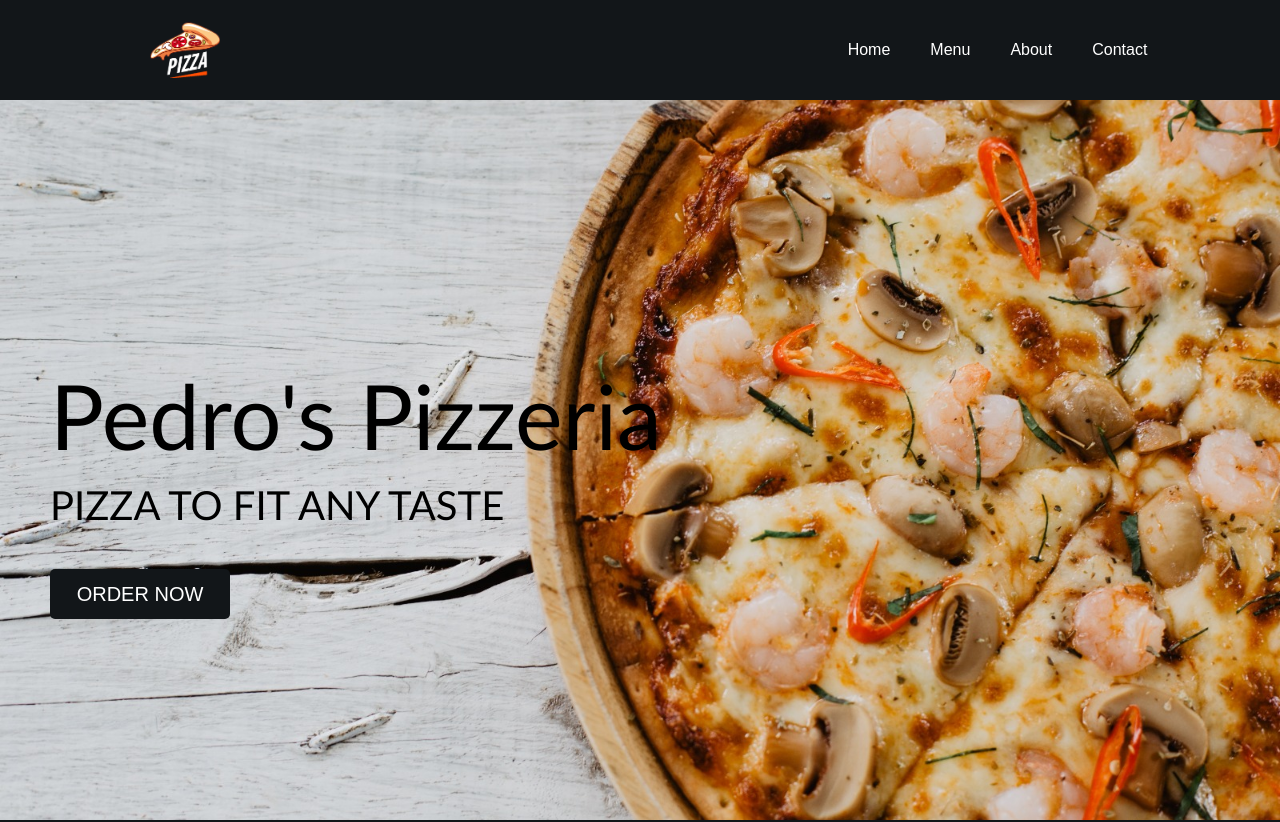
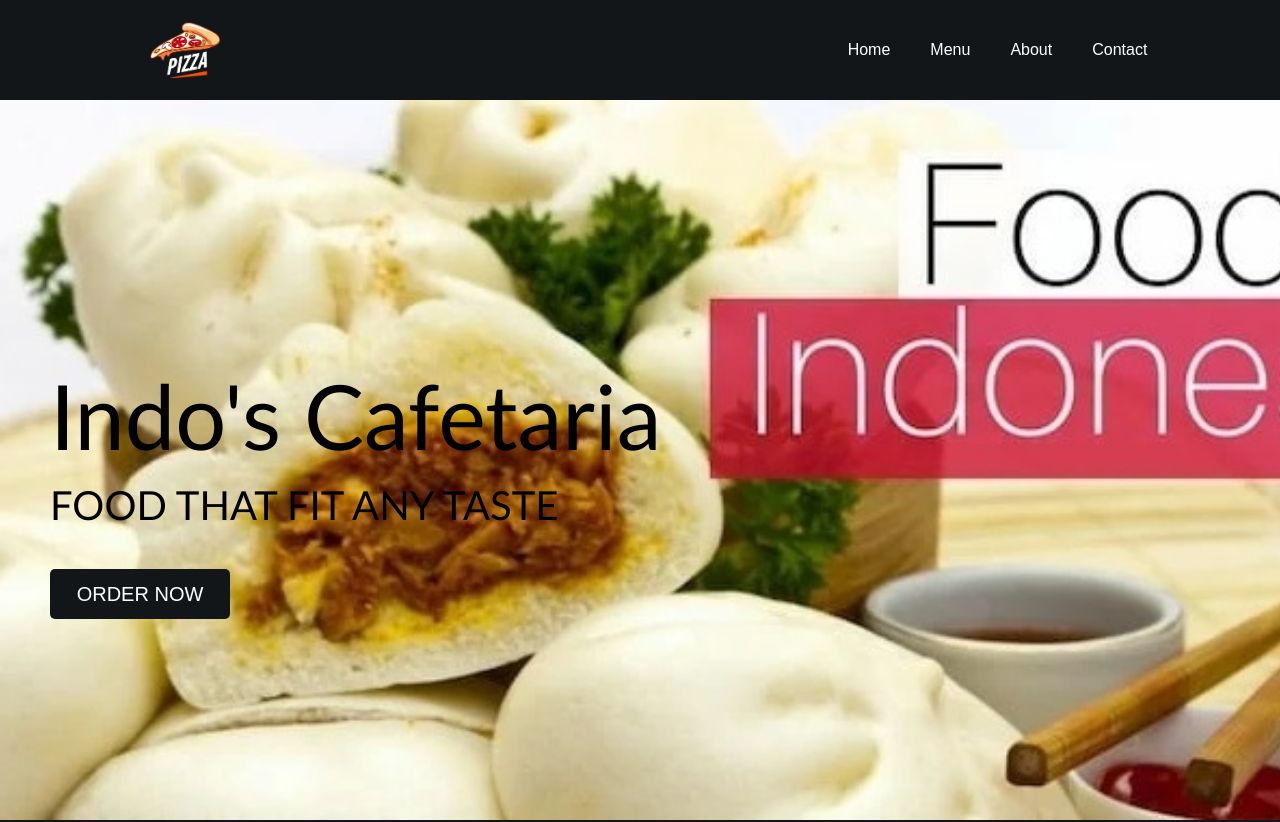
Before and after one commit to NN2777/KULINER-INDO, a React (Create React App) app: page / in a window 1280 px wide. Shown: the top 822 px of the page. Built offline with nearby package versions, Linux system fonts and the light colour scheme; the HTML template or start-up script is replaced by a standard one.

Commit message:
Create Home Page

```diff
--- a/src/pages/Home.js
+++ b/src/pages/Home.js
@@ -1,14 +1,15 @@
 import React from "react";
 import { Link } from "react-router-dom";
-import BannerImage from "../assets/pizza.jpeg";
+//import BannerImage from "../assets/pizza.jpeg";
+import BannerImage from "../assets/backUtama.jpg";
 import "../styles/Home.css";
 
 function Home() {
   return (
     <div className="home" style={{ backgroundImage: `url(${BannerImage})` }}>
       <div className="headerContainer">
-        <h1> Pedro's Pizzeria </h1>
-        <p> PIZZA TO FIT ANY TASTE</p>
+        <h1> Indo's Cafetaria </h1>
+        <p> FOOD THAT FIT ANY TASTE</p>
         <Link to="/menu">
           <button> ORDER NOW </button>
         </Link>
```
Also changed, not shown: src/assets/backUtama.jpg (added).
